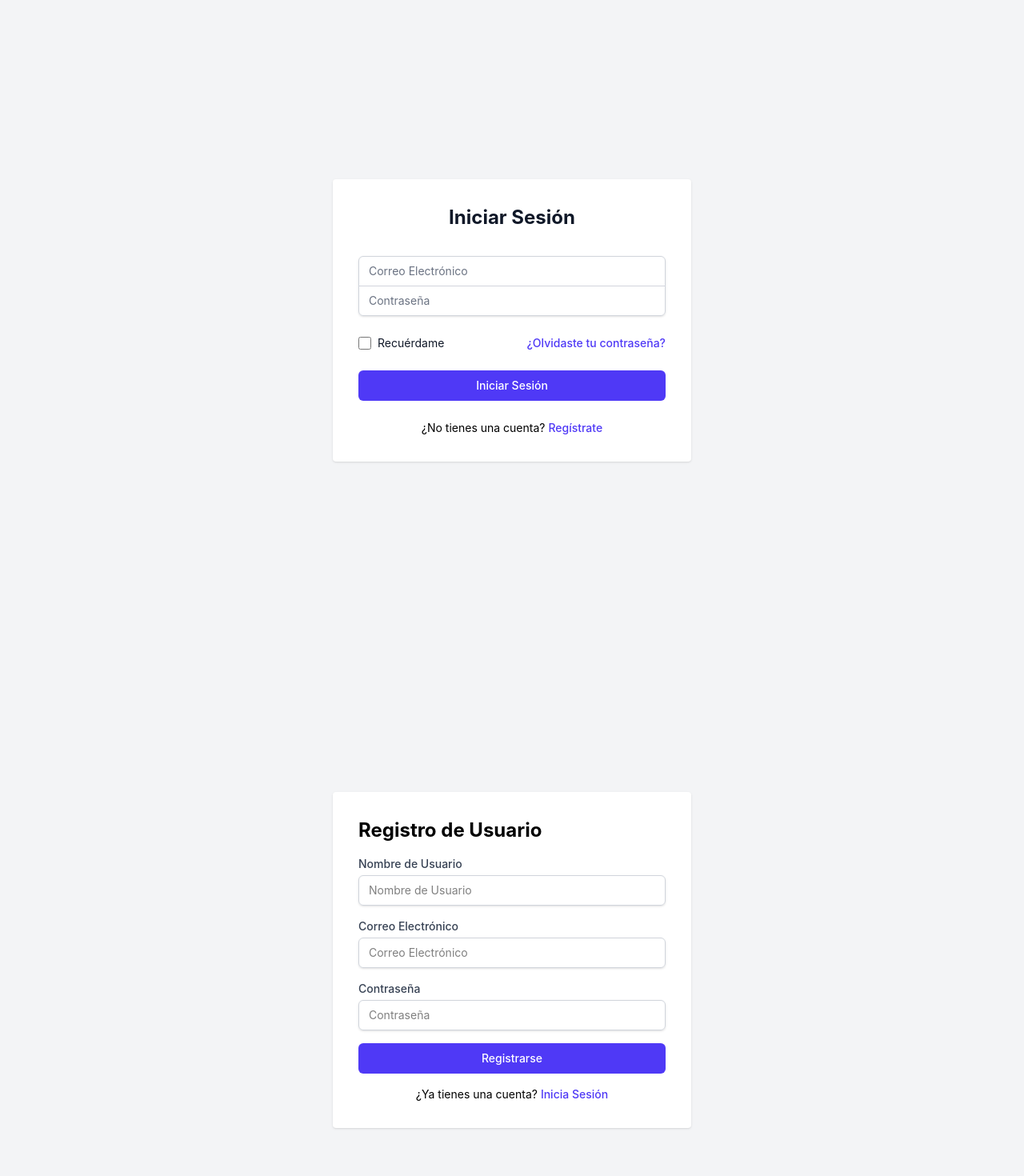
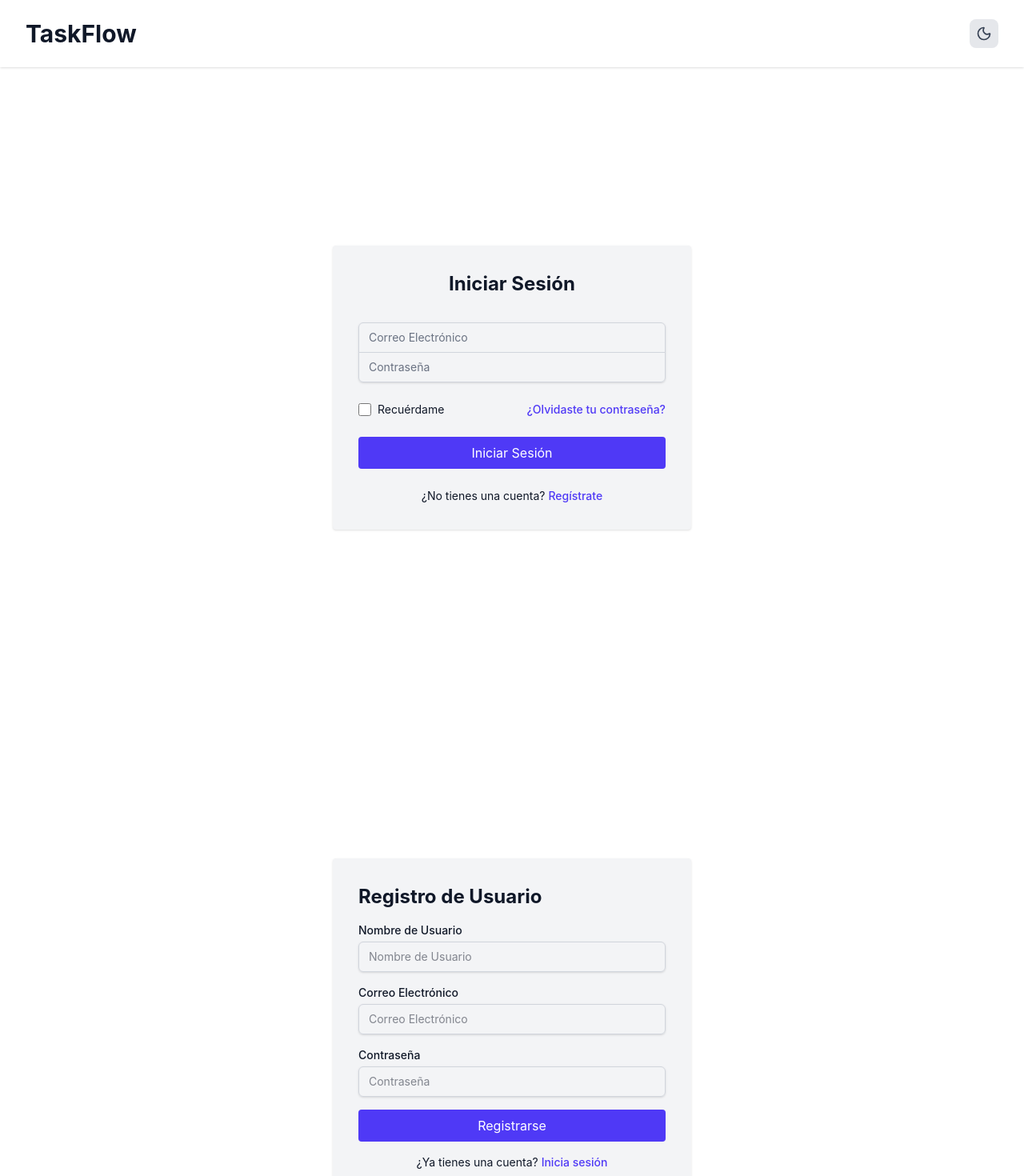
Before and after one commit to AdrianNQ99/taskflow, a React app in the folder frontend/: page /login in a window 1280 px wide. Shown: the top 1470 px of the page at 80% size. Built offline with nearby package versions, Linux system fonts and the light colour scheme; the HTML template or start-up script is replaced by a standard one.

Commit message:
Add Header component, implement dark mode toggle, and enhance UI elements across pages

```diff
--- a/frontend/src/App.jsx
+++ b/frontend/src/App.jsx
@@ -1,16 +1,17 @@
-import { useState } from 'react'
 import Login from './pages/Login'
 import Register from './pages/Register'
+import Header from './components/Header'
 
 
 function App() {
-
   return (
-    <div className="App">
-      <Login />
-      <Register />
+    <div className="min-h-screen">
+      <Header />
+      <main>
+        <Login />
+        <Register />
+      </main>
     </div>
-
   )
 }
 
--- /dev/null
+++ b/frontend/src/components/Header.jsx
@@ -0,0 +1,26 @@
+import useDarkMode from "../services/hooks";
+import { Moon, Sun } from "lucide-react";
+
+const Header = () => {
+    const [isDarkMode, toggleDarkMode] = useDarkMode();
+
+    return (
+        <header className="bg-white dark:bg-gray-900 shadow transition-colors">
+            <div className="max-w-7xl mx-auto py-6 px-4 sm:px-6 lg:px-8 flex justify-between items-center">
+                <h1 className="text-3xl font-bold text-gray-900 dark:text-white">TaskFlow</h1>
+                <button
+                    onClick={toggleDarkMode}
+                    className="p-2 rounded-lg bg-gray-200 dark:bg-gray-700 hover:bg-gray-300 dark:hover:bg-gray-600 transition-colors"
+                    aria-label="Toggle dark mode"
+                >
+                    {isDarkMode ? (
+                        <Sun size={20} className="text-yellow-500" />
+                    ) : (
+                        <Moon size={20} className="text-gray-700" />
+                    )}
+                </button>
+            </div>
+        </header>
+    )
+}
+export default Header;
--- /dev/null
+++ b/frontend/src/components/ui/Button.jsx
@@ -0,0 +1,11 @@
+const Button = ({ children, onClick, className }) => {
+    return (
+        <button
+            onClick={onClick}
+            className={`px-4 py-2 bg-indigo-600 dark:bg-indigo-500 text-white rounded hover:bg-indigo-700 dark:hover:bg-indigo-600 focus:outline-none focus:ring-2 focus:ring-indigo-400 dark:focus:ring-indigo-300 focus:ring-offset-2 dark:focus:ring-offset-gray-900 transition-colors ${className}`}
+        >
+            {children}
+        </button>
+    );
+}
+export default Button;
--- a/frontend/src/index.css
+++ b/frontend/src/index.css
@@ -1 +1,22 @@
 @import "tailwindcss";
+
+/* Habilitar dark mode por clase en Tailwind v4 */
+@custom-variant dark (&:where(.dark, .dark *));
+
+html,
+body {
+  min-height: 100vh;
+  transition: background-color 0.2s ease, color 0.2s ease;
+}
+
+html.dark,
+html.dark body {
+  background-color: #030712; /* gray-950 */
+  color: #f3f4f6; /* gray-100 */
+}
+
+html:not(.dark),
+html:not(.dark) body {
+  background-color: #ffffff;
+  color: #111827; /* gray-900 */
+}
--- a/frontend/src/pages/Dashboard.jsx
+++ b/frontend/src/pages/Dashboard.jsx
@@ -1,8 +1,8 @@
 const Dasboard = () => {
   return (
-    <div>
-        <h1 className="text-3xl font-bold text-gray-900">Dashboard</h1>
-        <p className="mt-4 text-gray-600">Bienvenido a tu panel de control. Aquí puedes gestionar tus proyectos y tareas.</p>
+    <div className="p-6">
+        <h1 className="text-3xl font-bold text-gray-900 dark:text-white">Dashboard</h1>
+        <p className="mt-4 text-gray-600 dark:text-gray-400">Bienvenido a tu panel de control. Aquí puedes gestionar tus proyectos y tareas.</p>
     </div>
   )
 }
--- a/frontend/src/pages/Login.jsx
+++ b/frontend/src/pages/Login.jsx
@@ -1,20 +1,22 @@
+import Button from "../components/ui/Button";
+
 const Login = () => {
     return (
-        <div className="flex items-center justify-center min-h-screen bg-gray-100">
-            <div className="w-full max-w-md p-8 space-y-6 bg-white rounded shadow">
-                <h2 className="text-2xl font-bold text-center text-gray-900">Iniciar Sesión</h2>
+        <div className="flex items-center justify-center min-h-screen">
+            <div className="w-full max-w-md p-8 space-y-6 bg-gray-100 dark:bg-gray-800 rounded shadow">
+                <h2 className="text-2xl font-bold text-center text-gray-900 dark:text-white">Iniciar Sesión</h2>
                 <form className="mt-8 space-y-6" action="#" method="POST">
                     <div className="rounded-md shadow-sm -space-y-px">
                         <div>
                             <label htmlFor="email-address" className="sr-only">Correo Electrónico</label>
                             <input id="email-address" name="email" type="email" autoComplete="email" required
-                                className="appearance-none rounded-none relative block w-full px-3 py-2 border border-gray-300 placeholder-gray-500 text-gray-900 rounded-t-md focus:outline-none focus:ring-indigo-500 focus:border-indigo-500 focus:z-10 sm:text-sm"
+                                className="appearance-none rounded-none relative block w-full px-3 py-2 border border-gray-300 dark:border-gray-600 dark:bg-gray-700 dark:text-white placeholder-gray-500 text-gray-900 rounded-t-md focus:outline-none focus:ring-indigo-500 focus:border-indigo-500 focus:z-10 sm:text-sm"
                                 placeholder="Correo Electrónico" />
                         </div>
                         <div>
                             <label htmlFor="password" className="sr-only">Contraseña</label>
                             <input id="password" name="password" type="password" autoComplete="current-password" required
-                                className="appearance-none rounded-none relative block w-full px-3 py-2 border border-gray-300 placeholder-gray-500 text-gray-900 rounded-b-md focus:outline-none focus:ring-indigo-500 focus:border-indigo-500 focus:z-10 sm:text-sm"
+                                className="appearance-none rounded-none relative block w-full px-3 py-2 border border-gray-300 dark:border-gray-600 dark:bg-gray-700 dark:text-white placeholder-gray-500 text-gray-900 rounded-b-md focus:outline-none focus:ring-indigo-500 focus:border-indigo-500 focus:z-10 sm:text-sm"
                                 placeholder="Contraseña" />
                         </div>
                     </div>
@@ -22,23 +24,22 @@ const Login = () => {
                     <div className="flex items-center justify-between">
                         <div className="flex items-center">
                             <input id="remember_me" name="remember_me" type="checkbox"
-                                className="h-4 w-4 text-indigo-600 focus:ring-indigo-500 border-gray-300 rounded" />
-                            <label htmlFor="remember_me" className="ml-2 block text-sm text-gray-900">Recuérdame</label>
+                                className="h-4 w-4 text-indigo-600 focus:ring-indigo-500 border-gray-300 dark:border-gray-600 rounded" />
+                            <label htmlFor="remember_me" className="ml-2 block text-sm text-gray-900 dark:text-gray-300">Recuérdame</label>
                         </div>
 
                         <div className="text-sm">
-                            <a href="#" className="font-medium text-indigo-600 hover:text-indigo-500">¿Olvidaste tu contraseña?</a>
+                            <a href="#" className="font-medium text-indigo-600 hover:text-indigo-500 dark:text-indigo-400 dark:hover:text-indigo-300">¿Olvidaste tu contraseña?</a>
                         </div>
                     </div>
 
                     <div>
-                        <button type="submit"
-                            className="group relative w-full flex justify-center py-2 px-4 border border-transparent text-sm font-medium rounded-md text-white bg-indigo-600 hover:bg-indigo-700 focus:outline-none focus:ring-2 focus:ring-offset-2 focus:ring-indigo-500">
+                        <Button type="submit" className="w-full">
                             Iniciar Sesión
-                        </button>
+                        </Button>
                     </div>
-                    <div className="text-sm text-center">
-                        ¿No tienes una cuenta? <a href="#" className="font-medium text-indigo-600 hover:text-indigo-500">Regístrate</a>
+                    <div className="text-sm text-center text-gray-900 dark:text-gray-300">
+                        ¿No tienes una cuenta? <a href="#" className="font-medium text-indigo-600 hover:text-indigo-500 dark:text-indigo-400 dark:hover:text-indigo-300">Regístrate</a>
                     </div>
                 </form>
             </div>
--- a/frontend/src/pages/ProjectBoard.jsx
+++ b/frontend/src/pages/ProjectBoard.jsx
@@ -1,8 +1,8 @@
 const ProjectBoard = () => {
     return (
-        <div>
-            <h1 className="text-3xl font-bold text-gray-900">Project Board</h1>
-            <p className="mt-4 text-gray-600">Aquí puedes ver y gestionar tu proyecto</p>
+        <div className="p-6">
+            <h1 className="text-3xl font-bold text-gray-900 dark:text-white">Project Board</h1>
+            <p className="mt-4 text-gray-600 dark:text-gray-400">Aquí puedes ver y gestionar tu proyecto</p>
         </div>
     )
 }
--- a/frontend/src/pages/Register.jsx
+++ b/frontend/src/pages/Register.jsx
@@ -1,13 +1,15 @@
+import Button from "../components/ui/Button";
+
 const Register = () => {
   return (
-    <div className="flex items-center justify-center min-h-screen bg-gray-100">
-      <div className="w-full max-w-md p-8 space-y-6 bg-white rounded shadow">
-        <h2 className="text-2xl font-bold mb-4">Registro de Usuario</h2>
+    <div className="flex items-center justify-center min-h-screen">
+      <div className="w-full max-w-md p-8 space-y-6 bg-gray-100 dark:bg-gray-800 rounded shadow">
+        <h2 className="text-2xl font-bold mb-4 text-gray-900 dark:text-white">Registro de Usuario</h2>
         <form className="space-y-4" action="#" method="POST">
           <div>
             <label
               htmlFor="username"
-              className="block text-sm font-medium text-gray-700"
+              className="block text-sm font-medium text-gray-900 dark:text-gray-300"
             >
               Nombre de Usuario
             </label>
@@ -17,14 +19,14 @@ const Register = () => {
               type="text"
               autoComplete="username"
               required
-              className="mt-1 block w-full px-3 py-2 border border-gray-300 rounded-md shadow-sm focus:outline-none focus:ring-indigo-500 focus:border-indigo-500 sm:text-sm"
+              className="mt-1 block w-full px-3 py-2 border border-gray-300 dark:border-gray-600 dark:bg-gray-700 dark:text-white rounded-md shadow-sm focus:outline-none focus:ring-indigo-500 focus:border-indigo-500 sm:text-sm"
               placeholder="Nombre de Usuario"
             />
           </div>
           <div>
             <label
               htmlFor="email"
-              className="block text-sm font-medium text-gray-700"
+              className="block text-sm font-medium text-gray-900 dark:text-gray-300"
             >
               Correo Electrónico
             </label>
@@ -34,14 +36,14 @@ const Register = () => {
               type="email"
               autoComplete="email"
               required
-              className="mt-1 block w-full px-3 py-2 border border-gray-300 rounded-md shadow-sm focus:outline-none focus:ring-indigo-500 focus:border-indigo-500 sm:text-sm"
+              className="mt-1 block w-full px-3 py-2 border border-gray-300 dark:border-gray-600 dark:bg-gray-700 dark:text-white rounded-md shadow-sm focus:outline-none focus:ring-indigo-500 focus:border-indigo-500 sm:text-sm"
               placeholder="Correo Electrónico"
             />
           </div>
           <div>
             <label
               htmlFor="password"
-              className="block text-sm font-medium text-gray-700"
+              className="block text-sm font-medium text-gray-900 dark:text-gray-300"
             >
               Contraseña
             </label>
@@ -51,31 +53,22 @@ const Register = () => {
               type="password"
               autoComplete="new-password"
               required
-              className="mt-1 block w-full px-3 py-2 border border-gray-300 rounded-md shadow-sm focus:outline-none focus:ring-indigo-500 focus:border-indigo-500 sm:text-sm"
+              className="mt-1 block w-full px-3 py-2 border border-gray-300 dark:border-gray-600 dark:bg-gray-700 dark:text-white rounded-md shadow-sm focus:outline-none focus:ring-indigo-500 focus:border-indigo-500 sm:text-sm"
               placeholder="Contraseña"
             />
           </div>
           <div>
-            <button
-              type="submit"
-              className="w-full flex justify-center py-2 px-4 border border-transparent text-sm font-medium rounded-md text-white bg-indigo-600 hover:bg-indigo-700 focus:outline-none focus:ring-2 focus:ring-offset-2 focus:ring-indigo-500"
-            >
+            <Button type="submit" className="w-full">
               Registrarse
-            </button>
+            </Button>
           </div>
-          <div className="text-sm text-center">
-            ¿Ya tienes una cuenta?{" "}
-            <a
-              href="#"
-              className="font-medium text-indigo-600 hover:text-indigo-500"
-            >
-              Inicia Sesión
-            </a>
+          <div className="text-sm text-center text-gray-900 dark:text-gray-300">
+            ¿Ya tienes una cuenta? <a href="#" className="font-medium text-indigo-600 hover:text-indigo-500 dark:text-indigo-400 dark:hover:text-indigo-300">Inicia sesión</a>
           </div>
         </form>
       </div>
     </div>
   );
-};
+}
 
 export default Register;
--- /dev/null
+++ b/frontend/src/services/hooks.js
@@ -0,0 +1,25 @@
+import { useState, useEffect } from "react";
+
+const useDarkMode = () => {
+    const [isDarkMode, setIsDarkMode] = useState(() => {
+        const savedMode = localStorage.getItem("darkMode");
+        return savedMode ? JSON.parse(savedMode) : false;
+    });
+
+    useEffect(() => {
+        localStorage.setItem("darkMode", JSON.stringify(isDarkMode));
+        // Apply dark mode class to html element
+        if (isDarkMode) {
+            document.documentElement.classList.add("dark");
+        } else {
+            document.documentElement.classList.remove("dark");
+        }
+    }, [isDarkMode]);
+
+    const toggleDarkMode = () => {
+        setIsDarkMode(!isDarkMode);
+    };
+
+    return [isDarkMode, toggleDarkMode];
+};
+export default useDarkMode;
--- a/frontend/tailwind.config.js
+++ b/frontend/tailwind.config.js
@@ -1,6 +1,7 @@
 /** @type {import('tailwindcss').Config} */
 
 export default {
+  darkMode: 'class',
   content: ["./index.html", "./src/**/*.{js,ts,jsx,tsx}"],
   theme: { extend: {} },
   plugins: [],
```
Also changed, not shown: frontend/src/components/ui/Input.jsx (added, +17 -0 lines), frontend/src/components/ui/TaskCard.jsx (added, +22 -0 lines).
